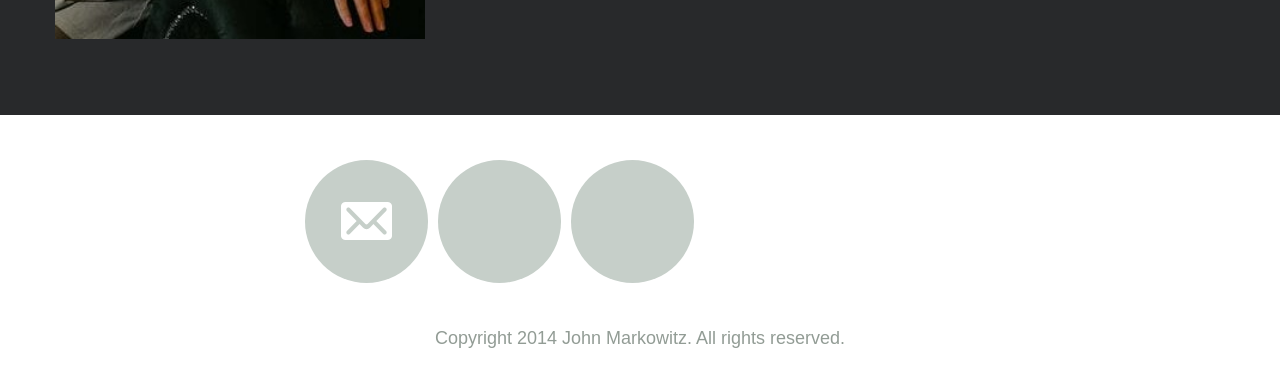
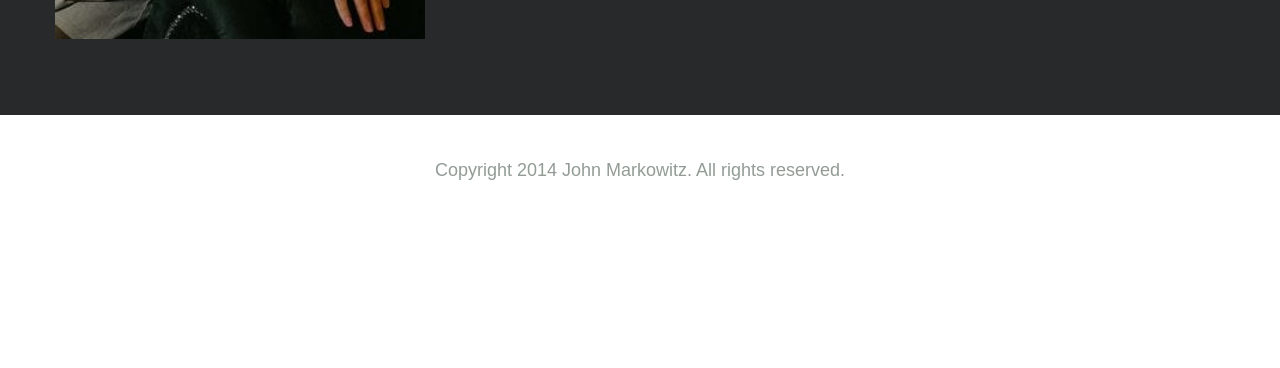
Before and after one commit to Diana-Castro/diana-castro.github.io, a plain HTML site: page contact.html in a window 1280 px wide. Shown: the part 674-1042 px from the top of the page. After the commit the page ends 874 px from the top, so only its background shows below. Drawn offline with nearby package versions, Linux system fonts and the light colour scheme.

Commit message:
Update contact.html
Updated footer content and contact page title.

```diff
--- a/contact.html
+++ b/contact.html
@@ -7,7 +7,7 @@
 	<meta name="viewport" content="width=device-width, initial-scale=1, maximum-scale=1, minimum-scale=1, user-scalable=no">
 	<meta http-equiv="X-UA-Compatible" content="IE=edge,chrome=1">
 	<meta name="format-detection" content="telephone=no">
-	<title>Diana Castro</title>
+	<title>Diana Castro | Contact</title>
 	<link rel="stylesheet" href="js/fancybox/jquery.fancybox.css" type="text/css" media="screen" />
 	<link rel="stylesheet" href="css/all.css" />
 	<link rel="stylesheet" href="css/screen.css" />
@@ -43,11 +43,6 @@
 		</div>
 		<footer id="footer">
 			<div class="footer-content">
-				<ul class="social">
-					<li class="email"><a href="#">Email</a></li>
-					<li class="linkedin"><a href="#">LinkedIn</a></li>
-					<li class="github"><a href="#">GitHub</a></li>
-				</ul>
 				<p class="copy">Copyright 2014 John Markowitz. All rights reserved.</p>
 			</div>
 		</footer>
```
